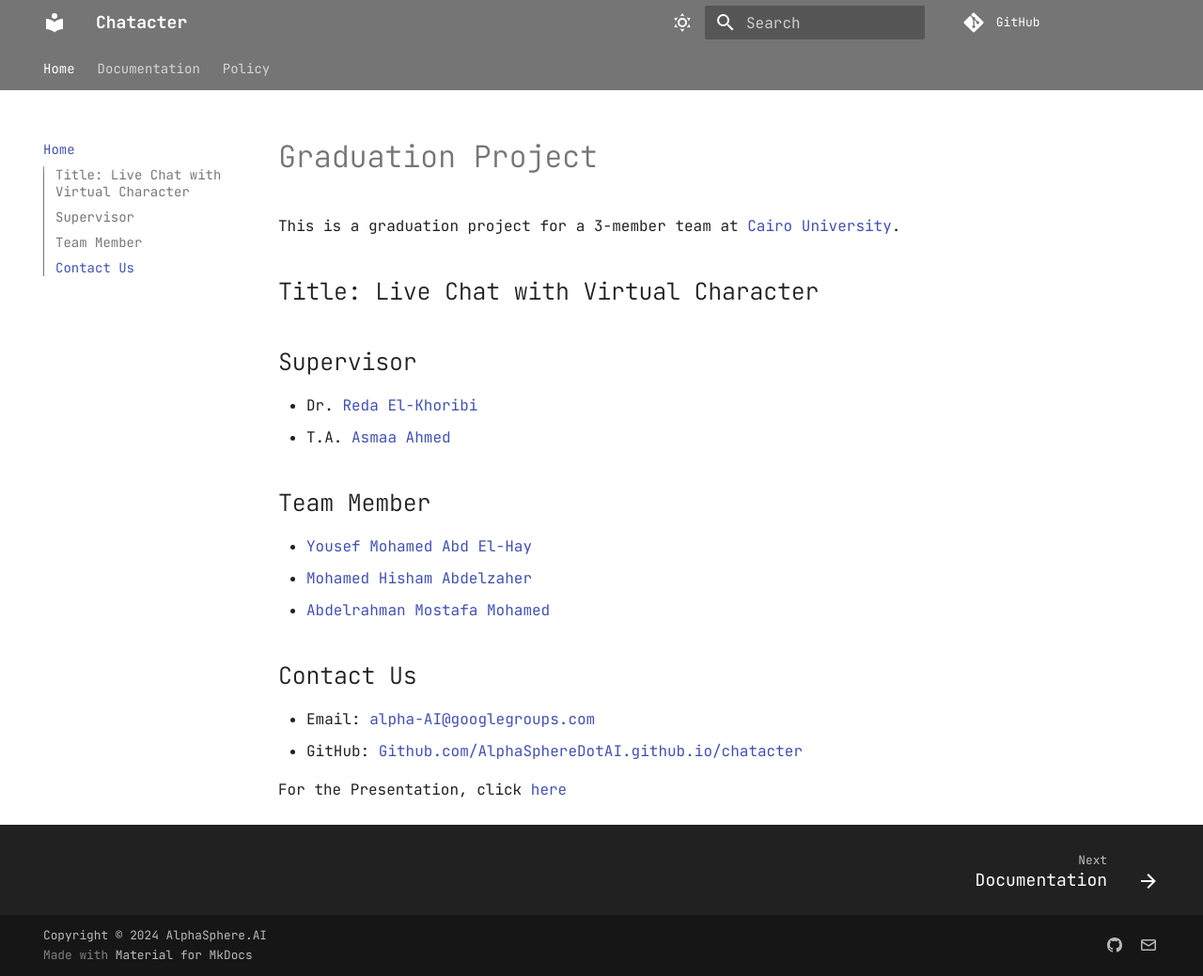
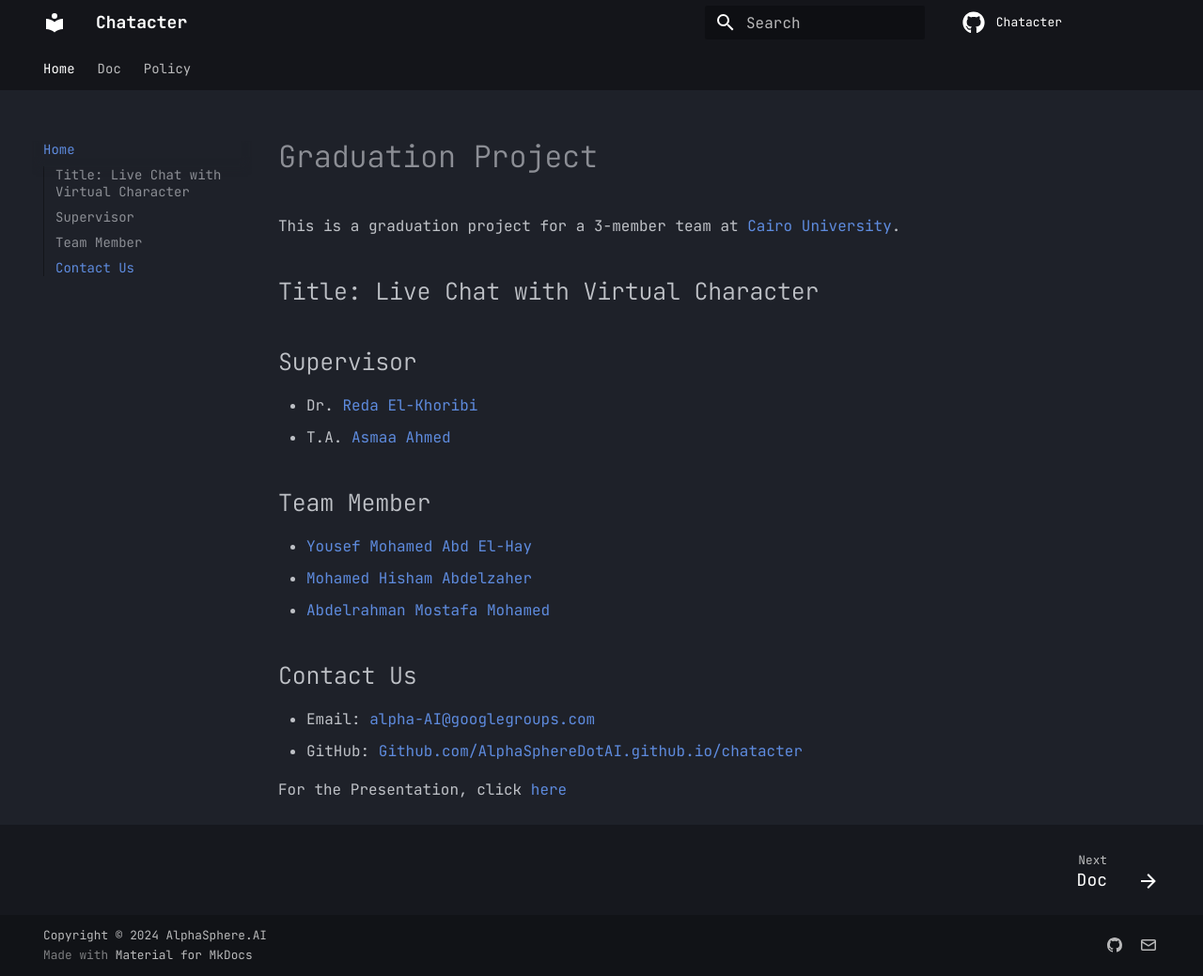
Before and after one commit to AlphaSphereDotAI/chatacter, an MkDocs documentation site: the page built from docs/index.md, in a window 1280 px wide and 1039 px high. Shown: the whole window at 94% size. Built offline with MkDocs 1.6.1 and Material for MkDocs 9.7.7, drawn with Linux system fonts in a browser that asks for light colours; comment, search, counter and statistics services are not loaded.

Commit message:
chore: Update repository URL and name in mkdocs.yml

```diff
--- a/mkdocs.yml
+++ b/mkdocs.yml
@@ -1,32 +1,22 @@
 site_name: Chatacter
-repo_url: https://github.com/MH0386/graduation_project
+repo_url: https://github.com/alphaspheredotai/chatacter
+repo_name: Chatacter
 site_author: MH0386
 nav:
     - Home: index.md
-    - Documentation: docs.md
+    - Doc: docs.md
     - Policy: policy.md
 theme:
     name: material
     palette:
-        # Palette toggle for light mode
-        - media: "(prefers-color-scheme: light)"
-          primary: grey
-          accent: light blue
-          scheme: default
-          toggle:
-              icon: material/weather-sunny
-              name: Switch to dark mode
-        # Palette toggle for dark mode
-        - media: "(prefers-color-scheme: dark)"
-          primary: black
-          accent: light blue
-          scheme: slate
-          toggle:
-              icon: material/weather-night
-              name: Switch to light mode
+        primary: black
+        accent: light blue
+        scheme: slate
     font:
         text: JetBrains Mono
-        code: Roboto Mono
+        code: JetBrains Mono
+    icon:
+        repo: fontawesome/brands/github
     features:
         - navigation.instant
         - navigation.instant.progress
@@ -50,10 +40,18 @@
     - attr_list
 plugins:
     - search
+    # - optimize
+    # - social
+    - git-revision-date-localized:
+      enable_creation_date: true
+    - git-committers:
+      repository: alphaspheredotai/chatacter
+      branch: main
+    - git-authors
 extra:
     social:
         - icon: octicons/mark-github-16
-          link: https://github.com/MH0386/graduation_project
+          link: https://github.com/alphaspheredotai/chatacter
         - icon: octicons/mail-16
           link: mailto:alpha-AI@googlegroups.com
 copyright: Copyright &copy; 2024 <a href="https://alphaspheredotai.github.io"  target="_blank" rel="noopener">AlphaSphere.AI</a>
```
